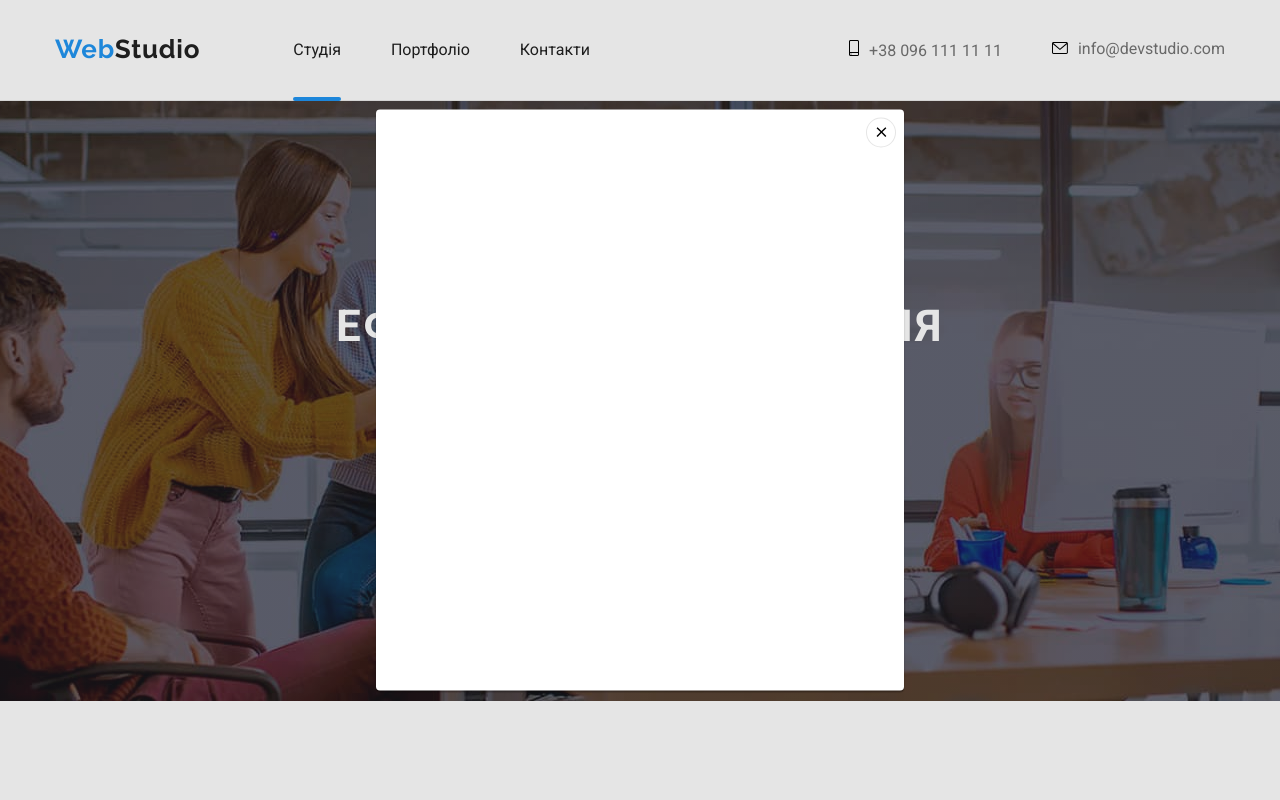
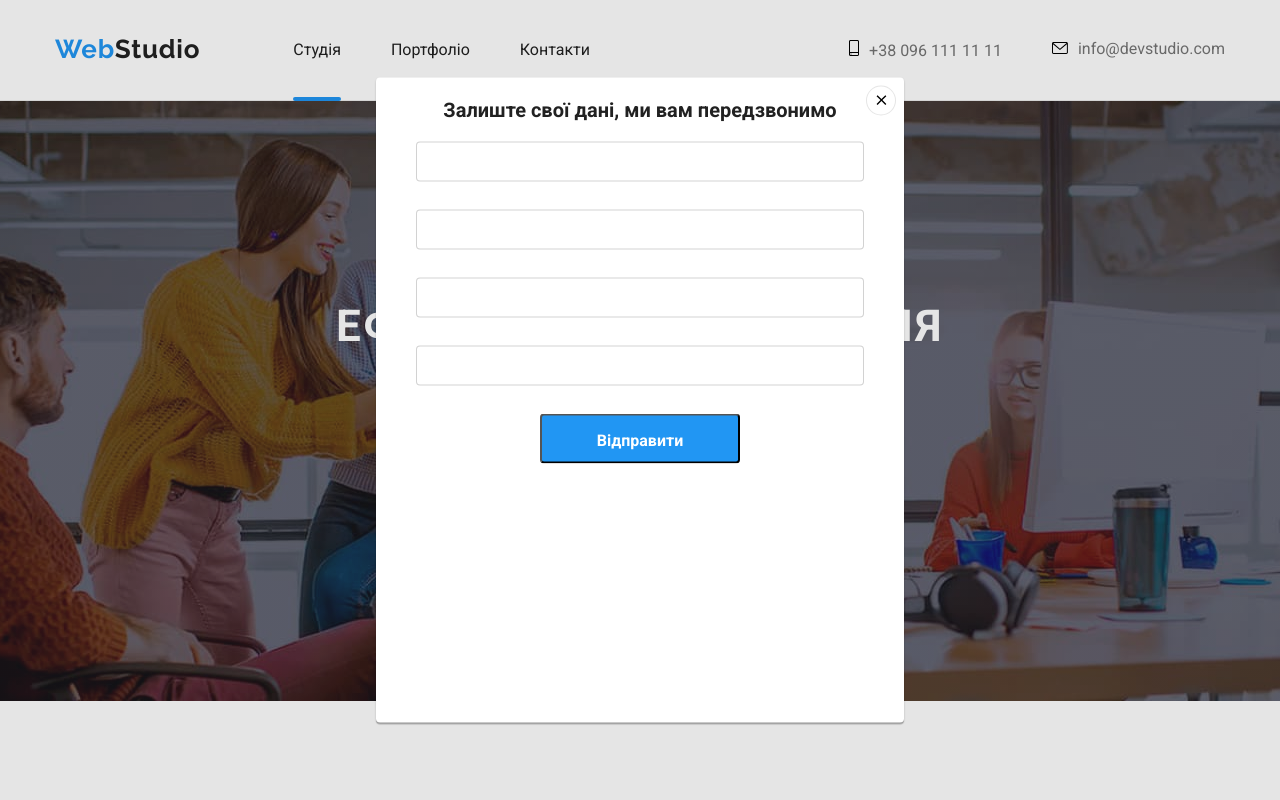
Before and after one commit to Tetyana8222/goit-markup-hw-06, a plain HTML site: page index.html in a window 1280 px wide. Both pictures are taken after a click on the button "Замовити послугу". Shown: the top 800 px of the page. Drawn offline with nearby package versions, Linux system fonts and the light colour scheme.

Commit message:
додає інпути модального вікна

```diff
--- a/css/style.css
+++ b/css/style.css
@@ -237,7 +237,46 @@ body {
 :focus {
   cursor: pointer;
 }
+.modal-title {
+  font-weight: 700;
+  font-size: 20px;
+  line-height: 24px;
+  letter-spacing: 3%;
+  text-align: center;
+}
+.modal-form {
+  padding: 0;
+  width: 528px;
+  height: 581px;
+  color: rgba(255, 255, 255, 1);
+}
 
+.modal-input {
+  display: block;
+  width: 448px;
+  height: 40px;
+  margin-right: 40px;
+  margin-left: 40px;
+  margin-bottom: 28px;
+  border: 1px solid rgba(33, 33, 33, 0.2);
+  border-radius: 4px;
+}
+.customer-submit {
+  width: 200px;
+  height: 50px;
+  padding: 10px 52px;
+  margin-right: 164px;
+  margin-left: 164px;
+  font-weight: 700;
+  font-size: 16px;
+  line-height: 30px;
+  letter-spacing: 6%;
+
+  background-color: var(--accent-color);
+  color: var(--accent-color2);
+  border-radius: 4px;
+  box-shadow: 0px 4px 4px 0px (0, 0, 0, 0.15);
+}
 /*Features*/
 .section {
   padding-top: 94px;
@@ -597,7 +636,6 @@ input {
   background-color: #2f303a;
   border: 1px solid rgba(255, 255, 255, 0.3);
   box-shadow: 0px 4px 4px 0px rgba(0, 0, 0, 0.15); */
-}
 
 /* Portfolio
 Filter */
--- a/index.html
+++ b/index.html
@@ -472,6 +472,14 @@
             <use href="./images/symbol-defs.svg#icon-modal-button"></use>
           </svg>
         </button>
+        <p class="modal-title">Залиште свої дані, ми вам передзвонимо</p>
+        <form action="#" name="customer-form" class="modal-form">
+          <input name="user-name" type="text" class="modal-input" />
+          <input name="user-tel" type="text" class="modal-input" />
+          <input name="user-mail" type="text" class="modal-input" />
+          <input type="text" class="modal-input" />
+          <button type="submit" class="customer-submit">Відправити</button>
+        </form>
       </div>
     </div>
     <script src="./js/modal.js"></script>
```
